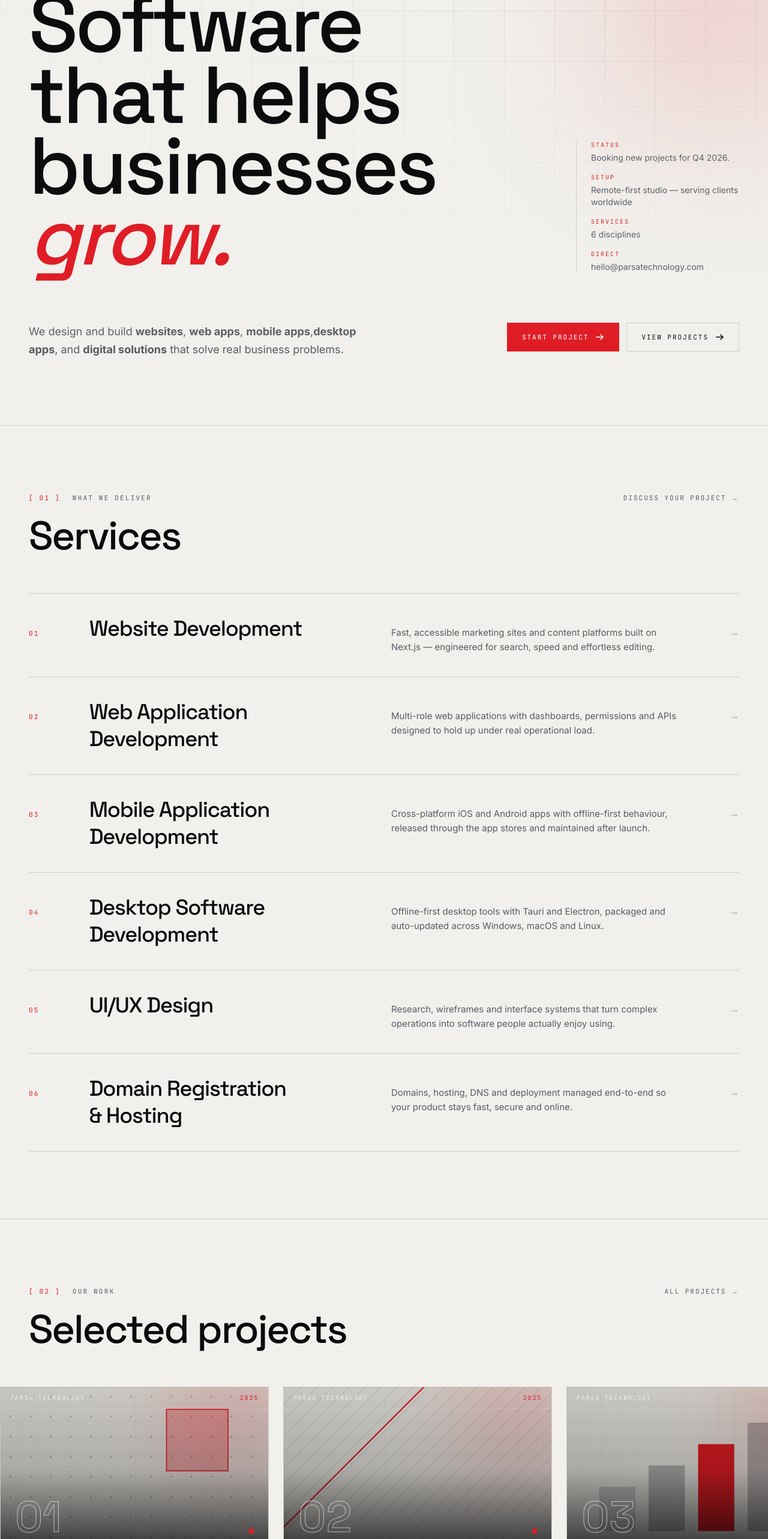
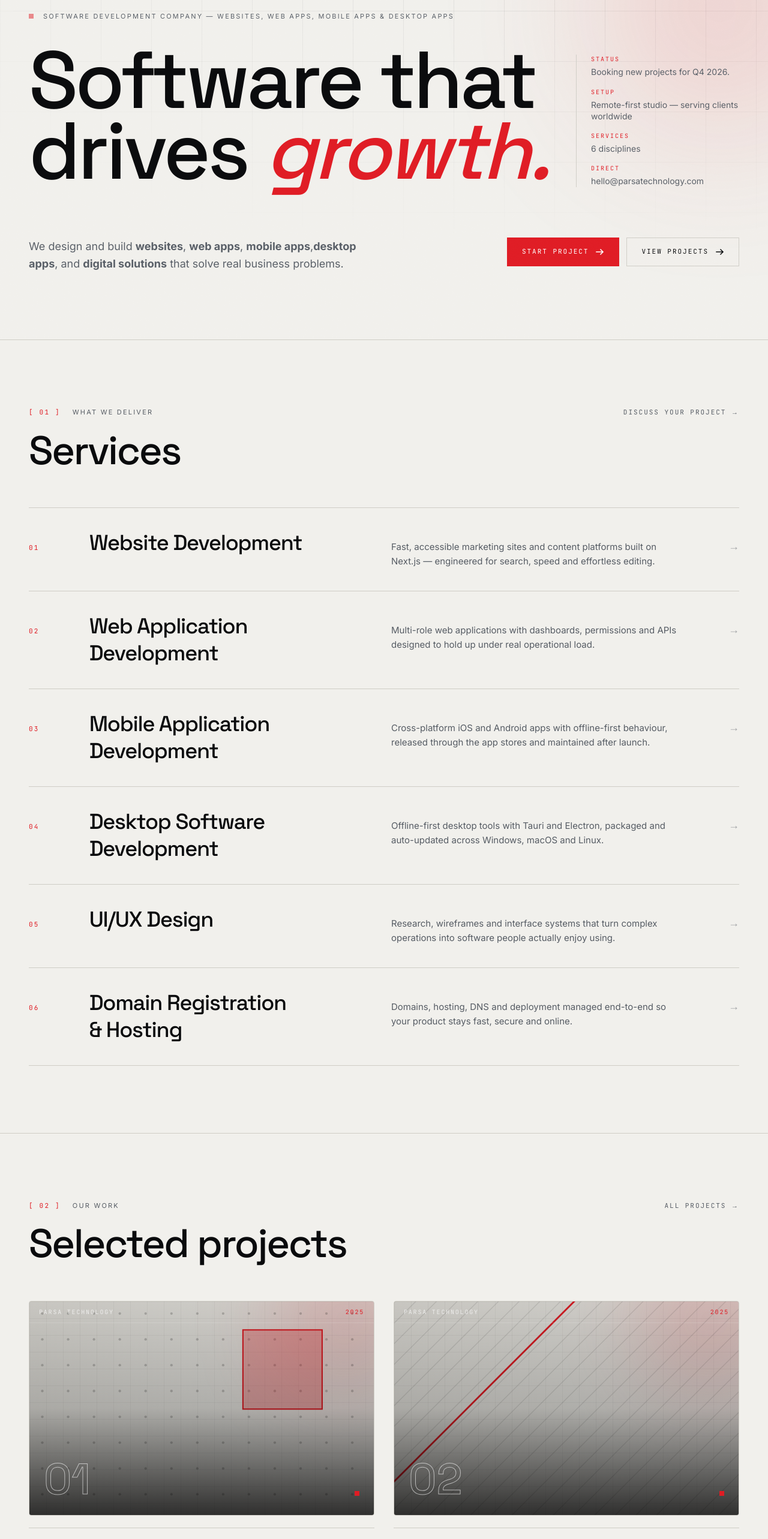
Before and after one commit to Sabawoonsediq22/parsa-technology, a Next.js app: page / in a window 1280 px wide. Shown: the part 234-2800 px from the top of the page at 60% size. Built offline with nearby package versions, Linux system fonts and the light colour scheme.

Commit message:
feat: update project layout and styles for improved consistency; enhance footer with logo and links

```diff
--- a/app/globals.css
+++ b/app/globals.css
@@ -108,7 +108,6 @@
 
   .eyebrow,
   .mono-label {
-    font-family: var(--font-mono);
     font-size: 0.6875rem;
     line-height: 1.4;
     letter-spacing: 0.2em;
--- a/app/projects/page.tsx
+++ b/app/projects/page.tsx
@@ -51,9 +51,14 @@ export default function ProjectsPage() {
           </p>
         }
       >
-        <div className="grid gap-10 sm:grid-cols-2 lg:grid-cols-3 md:gap-8">
+        <div className="grid gap-8 sm:grid-cols-2 lg:grid-cols-3">
           {projects.map((project, index) => (
-            <Reveal key={project.slug} delay={index * 0.05} y={32}>
+            <Reveal
+              key={project.slug}
+              delay={index * 0.05}
+              y={32}
+              className="h-full"
+            >
               <ProjectCard project={project} index={index} />
             </Reveal>
           ))}
--- a/components/cards/project-card.tsx
+++ b/components/cards/project-card.tsx
@@ -18,7 +18,7 @@ export default function ProjectCard({
 
   return (
     <article className="group h-full">
-      <Visual index={number} year={project.year} ratio={ratio} className="mb-5" />
+      <Visual index={number} year={project.year} ratio={ratio} className="mb-5 rounded" />
       <div className="flex items-start justify-between gap-4 border-t border-border pt-4 transition-colors group-hover:border-accent">
         <div className="min-w-0">
           <h3 className="display-title text-xl leading-snug transition-colors duration-300 group-hover:text-accent md:text-2xl">
--- a/components/home/hero.tsx
+++ b/components/home/hero.tsx
@@ -5,7 +5,7 @@ import { motion, useReducedMotion } from "framer-motion";
 import { OutlineLink, PrimaryLink } from "@/components/ui/buttons";
 import { site } from "@/lib/content";
 
-const headline = ["Software", "that", "helps", "businesses"];
+const headline = ["Software", "that", "drives"];
 
 const specs = [
   { key: "Status", value: site.availability },
@@ -45,8 +45,8 @@ export default function Hero() {
             aria-hidden="true"
           />
           <p className="eyebrow">
-            Software development company — websites, web apps, mobile &amp;
-            desktop software
+            Software development company — websites, web apps, mobile apps &amp;
+            desktop apps
           </p>
         </motion.div>
 
@@ -74,7 +74,7 @@ export default function Hero() {
                 ease,
               }}
             >
-              grow.
+              growth.
             </motion.span>
           </h1>
 
@@ -110,7 +110,7 @@ export default function Hero() {
             <strong>desktop apps</strong>, and <strong>digital solutions</strong> that solve real business
             problems.
           </p>
-          <div className="flex flex-wrap items-center gap-3">
+          <div className="flex flex-wrap items-center justify-center gap-3">
             <PrimaryLink href="/contact">Start Project</PrimaryLink>
             <OutlineLink href="/projects">View Projects</OutlineLink>
           </div>
--- a/components/home/projects.tsx
+++ b/components/home/projects.tsx
@@ -15,25 +15,15 @@ export default function Projects() {
       title="Selected projects"
       action={<TextLink href="/projects">All projects →</TextLink>}
     >
-      <div className="hide-scrollbar -mx-6 snap-x snap-mandatory overflow-x-auto pb-3 md:-mx-12">
-        <div className="flex w-max gap-5 px-6 md:gap-6 md:px-12">
-          {preview.map((project, index) => (
-            <Reveal
-              key={project.slug}
-              delay={index * 0.05}
-              y={32}
-              className="w-[80vw] shrink-0 snap-start sm:w-[58vw] md:w-[46vw] lg:w-[35vw]"
-            >
-              <ProjectCard project={project} index={index} showSummary={false} />
-            </Reveal>
-          ))}
-        </div>
+      <div className="grid gap-8 sm:grid-cols-2">
+        {preview.map((project, index) => (
+          <Reveal key={project.slug} delay={index * 0.05} y={32} className="h-full">
+            <ProjectCard project={project} index={index} showSummary={false} />
+          </Reveal>
+        ))}
       </div>
 
-      <div className="mt-8 flex flex-col items-start justify-between gap-5 border-t border-border pt-6 md:flex-row md:items-center">
-        <p className="font-mono text-[11px] uppercase tracking-[0.2em] text-muted">
-          Drag / scroll →
-        </p>
+      <div className="mt-8 flex flex-col items-start justify-between gap-5 border-t border-border pt-6 md:flex-row md:items-center md:justify-end">
         <Link
           href="/projects"
           className="group/browse inline-flex items-center gap-3 font-mono text-[11px] uppercase tracking-[0.2em] text-foreground transition-colors hover:text-accent"
--- a/components/home/stack.tsx
+++ b/components/home/stack.tsx
@@ -25,16 +25,16 @@ export default function Stack() {
         {stack.map((group) => (
           <div
             key={group.group}
-            className="border-b border-r border-border p-6 transition-colors duration-300 hover:bg-elevated/60 md:p-8"
+            className="group border-b border-r border-border p-6 transition-colors duration-300 hover:bg-elevated/60 md:p-8"
           >
             <p className="mb-6 font-mono text-[11px] uppercase tracking-[0.2em] text-accent">
               {group.group}
             </p>
-            <ul className="flex flex-wrap gap-2">
+            <ul className="flex flex-col gap-3">
               {group.items.map((item) => (
                 <li
                   key={item}
-                  className="border border-border px-3 py-2 font-mono text-[11px] uppercase tracking-[0.12em] text-muted transition-colors duration-300 hover:border-accent hover:text-accent"
+                  className="flex items-center gap-3 text-[16px] font-bold text-muted transition-colors duration-300 group-hover:text-accent"
                 >
                   {item}
                 </li>
--- a/components/layout/footer.tsx
+++ b/components/layout/footer.tsx
@@ -1,6 +1,6 @@
+import Image from "next/image";
 import Link from "next/link";
 import { site } from "@/lib/content";
-import { PrimaryLink } from "../ui/buttons";
 
 const companyLinks = [
   { label: "About", href: "/about" },
@@ -50,7 +50,28 @@ export default function Footer() {
             </h2>
           </div>
           <div className="md:col-span-4 lg:col-span-5 lg:justify-self-end">
-            <PrimaryLink href="/contact">Start Project</PrimaryLink>
+            <Link
+              href="/"
+              className="inline-flex items-center gap-3"
+              aria-label={`${site.name} — home`}
+            >
+              <Image
+                src="/favicon.svg"
+                alt=""
+                width={36}
+                height={36}
+                loading="eager"
+                className="h-8 w-8 md:h-9 md:w-9"
+              />
+              <span className="flex flex-col leading-none">
+                <span className="font-display text-lg font-medium tracking-tight md:text-xl">
+                  Parsa
+                </span>
+                <span className="mt-1 font-mono text-[9px] uppercase tracking-[0.3em] text-muted">
+                  Technology
+                </span>
+              </span>
+            </Link>
           </div>
         </div>
 
--- a/lib/content.ts
+++ b/lib/content.ts
@@ -250,7 +250,7 @@ export const stack: StackGroup[] = [
     items: ["Node.js", "Express.js", "PostgreSQL", "SQLite"],
   },
   { group: "Desktop", items: ["Tauri", "Electron"] },
-  { group: "Cloud", items: ["Vercel", "Railway", "Docker"] },
+  { group: "Cloud", items: ["Vercel", "Railway", "Docker", "AWS"] },
 ];
 
 export type Testimonial = {
```
